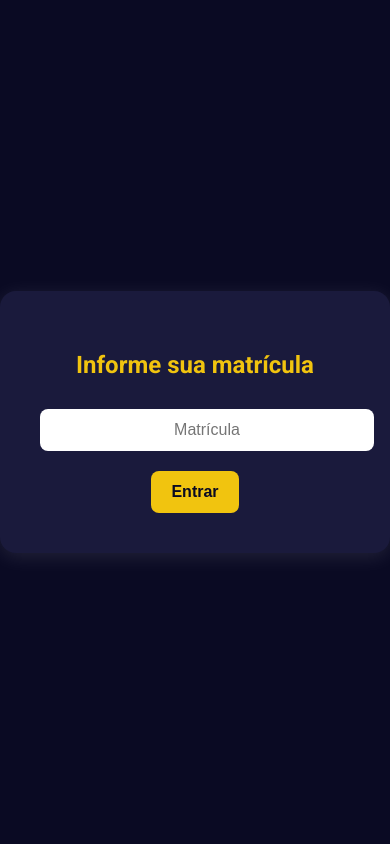
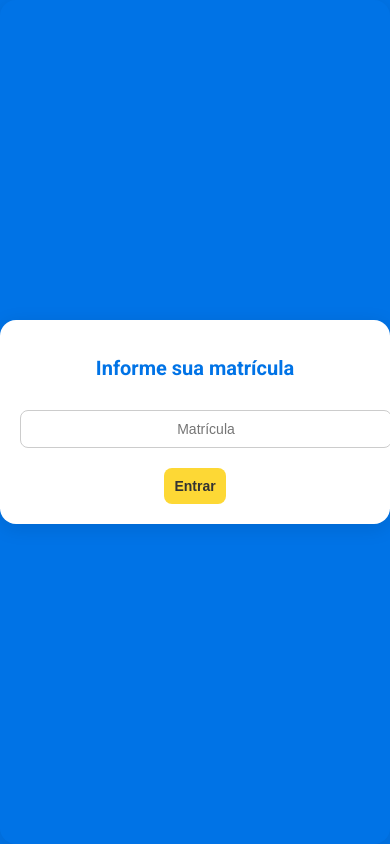
Before and after one commit to Dougas85/SAPPP, a Flask app: page /login in a window 390 px wide. Run offline with Flask 3, Linux system fonts and the light colour scheme; some libraries are stand-ins or nearby versions.

Commit message:
Update login.css

```diff
--- a/static/login.css
+++ b/static/login.css
@@ -1,27 +1,34 @@
 body {
     margin: 0;
     font-family: 'Roboto', sans-serif;
-    background-color: #0a0a23; /* Azul escuro */
-    color: white;
+    background-color: #0073e6; /* Azul Correios */
+    color: #333; /* Cinza escuro */
     display: flex;
     justify-content: center;
     align-items: center;
     height: 100vh;
+    border-radius: 16px; /* Bordas arredondadas */
+    box-shadow: 0 4px 20px rgba(0, 0, 0, 0.1); /* Sombra */
 }
 
 .login-container {
-    background-color: #1a1a3c;
+    background-color: #ffffff; /* Branco */
     padding: 40px;
     border-radius: 16px;
-    box-shadow: 0 4px 20px rgba(255, 255, 255, 0.1);
+    box-shadow: 0 4px 20px rgba(0, 0, 0, 0.1);
     text-align: center;
     width: 90%;
     max-width: 400px;
+    transition: transform 0.3s ease; /* Transição suave */
+}
+
+.login-container:hover {
+    transform: scale(1.02); /* Leve aumento ao passar o mouse */
 }
 
 .login-container h2 {
     margin-bottom: 20px;
-    color: #f1c40f; /* Amarelo */
+    color: #0073e6; /* Amarelo */
     font-size: 24px;
 }
 
@@ -29,15 +36,20 @@ body {
     width: 100%;
     padding: 12px;
     margin: 10px 0 20px;
-    border: none;
+    border: 1px solid #ccc; /* Cinza claro */
     border-radius: 8px;
     font-size: 16px;
-    text-align: center; /* <- Centraliza o texto digitado */
+    text-align: center;
+    transition: border-color 0.3s ease; /* Transição suave */
+}
+
+.login-container input:focus {
+    border-color: #0073e6; /* Azul Correios ao focar */
 }
 
 .login-container button {
-    background-color: #f1c40f; /* Amarelo */
-    color: #0a0a23; /* Azul escuro */
+    background-color: #fdd835; /* Amarelo */
+    color: #333; /* Cinza escuro */
     border: none;
     padding: 12px 20px;
     border-radius: 8px;
@@ -48,5 +60,22 @@ body {
 }
 
 .login-container button:hover {
-    background-color: #ffd700;
+    background-color: #fbc02d; /* Amarelo um pouco mais escuro */
 }
+
+/* Adicionando responsividade */
+@media (max-width: 600px) {
+    .login-container {
+        padding: 20px;
+        width: 100%;
+    }
+
+    .login-container h2 {
+        font-size: 20px;
+    }
+
+    .login-container input, .login-container button {
+        font-size: 14px;
+        padding: 10px;
+    }
+}
```
